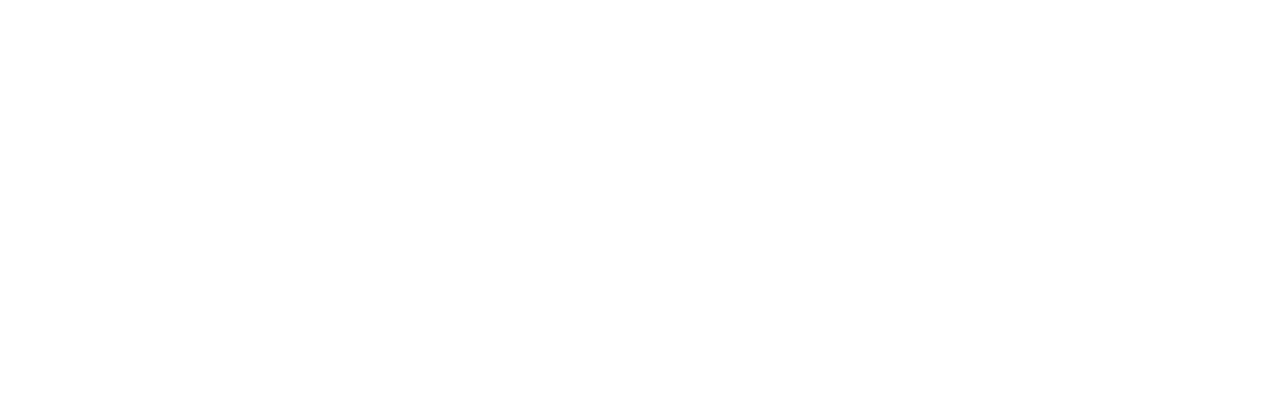
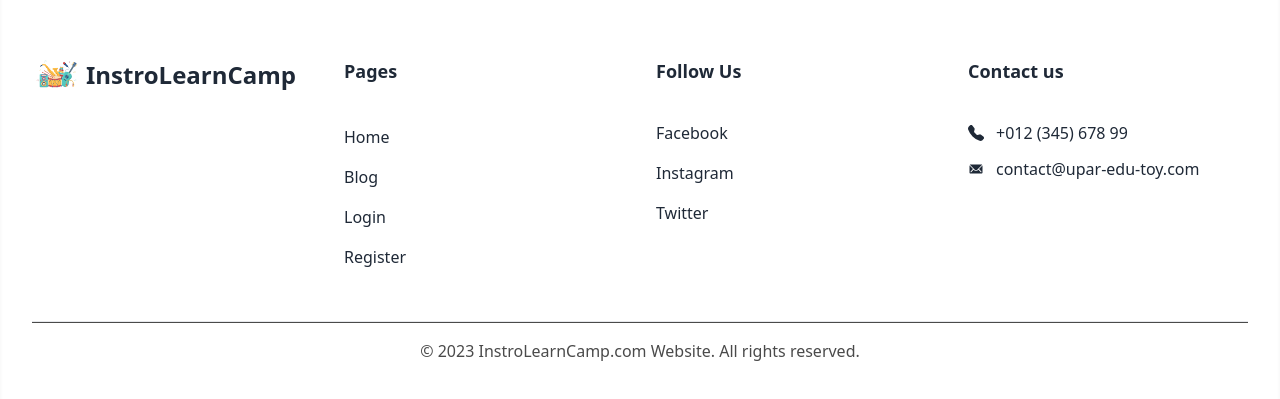
Before and after one commit to AbtahiHasan/instro-learn-camp, a React (Vite) app: page / in a window 1280 px wide. Shown: the part 809-1208 px from the top of the page. Before the commit the page ends 800 px from the top, so only its background shows below. Built offline with nearby package versions, Linux system fonts and the light colour scheme; no server answers.

Commit message:
basic footer done

```diff
--- /dev/null
+++ b/src/client/components/shared/Footer.jsx
@@ -0,0 +1,127 @@
+import React from 'react';
+import { Link } from 'react-router-dom';
+import { BsFillTelephoneFill } from "react-icons/bs";
+import { IoIosMail,  } from "react-icons/io";
+import logo from "/logo.svg"
+
+const Footer = () => {
+    return (
+
+      <footer  className="relative z-10 shadow-inner pt-20 pb-10 lg:pt-[120px]  lg:pb-20 px-3 ">
+        <div className="container mx-auto">
+          <div className="-mx-4 grid md:grid-cols-4">
+            <div className="w-full px-4">
+              <div className="mb-10 w-full">
+              <Link className="flex items-center gap-1">
+                <img className="h-[35px]" src={logo} alt="" /> <h3 className="text-2xl font-bold">InstroLearnCamp</h3>
+              </Link>
+
+              </div>
+            </div>
+            <div className="w-full px-4">
+              <div className="mb-10 w-full">
+                <h4 className="text-dark mb-9 text-lg font-semibold">Pages</h4>
+                <ul>
+                  <li>
+                    <Link
+                      to="/"
+                      className="text-body-color hover:text-primary mb-2 inline-block text-base leading-loose"
+                    >
+
+                    Home
+                    </Link>
+                  </li>
+                  <li>
+                    <Link
+                      to="/blog"
+                      className="text-body-color hover:text-primary mb-2 inline-block text-base leading-loose"
+                    >
+                       Blog
+                    </Link>
+                  </li>
+                  <li>
+                    <Link
+                      to="/login"
+                      className="text-body-color hover:text-primary mb-2 inline-block text-base leading-loose"
+                    >
+                      Login
+                    </Link>
+                  </li>
+                  <li>
+                    <Link
+                      to="/register"
+                      className="text-body-color hover:text-primary mb-2 inline-block text-base leading-loose"
+                    >
+                      Register
+                    </Link>
+                  </li>
+                </ul>
+              </div>
+            </div>
+            <div className="w-full px-4">
+            <div>
+                  <h4 className="text-dark mb-9 text-lg font-semibold">
+                      Follow Us
+                  </h4>
+                  <ul className="mt-4">
+                      <li>
+                          <Link
+                              to="#"
+                              className="text-base leading-6  "
+                          >
+                              Facebook
+                          </Link>
+                      </li>
+                      <li className="mt-4">
+                          <Link
+                              to="#"
+                              className="text-base leading-6  "
+                          >
+                              Instagram
+                          </Link>
+                      </li>
+                      <li className="mt-4">
+                          <Link
+                              to="#"
+                              className="text-base leading-6  "
+                          >
+                              Twitter
+                          </Link>
+                      </li>
+                  </ul>
+              </div>
+            </div>
+            <div className="w-full px-4 ">
+              <div className="mb-10 w-full">
+                <h4 className="text-dark mb-9 text-lg font-semibold">Contact us</h4>
+                <ul>
+                  <li className='flex items-center gap-3'>
+                    <BsFillTelephoneFill/>
+                    <span>+012 (345) 678 99</span>
+                  </li>
+                  <li className='flex items-center gap-3 mt-3'>
+                    <IoIosMail/>
+                    contact@upar-edu-toy.com
+                  </li>
+
+
+                </ul>
+              </div>
+            </div>
+
+          </div>
+        </div>
+        <div className='container text-center'>
+        <hr className='w-full h-[2px] bg-[#4a4a4a]' />
+          <p className='mt-4 text-[#4a4a4a]'> © 2023 InstroLearnCamp.com Website. All rights reserved. </p>
+
+        </div>
+      </footer>
+
+
+
+
+    );
+};
+
+export default Footer;
--- a/src/context/AuthProvider.jsx
+++ b/src/context/AuthProvider.jsx
@@ -2,8 +2,8 @@
 import { useContext } from "react";
 import { createContext } from "react";
 import { getAuth, createUserWithEmailAndPassword, signInWithEmailAndPassword, signOut, onAuthStateChanged, GoogleAuthProvider, signInWithPopup, GithubAuthProvider } from "firebase/auth";
-import app from "../firebase/firebase.config";
 
+import app from "../firebase/firebase.config"
 
 
 const AuthContext = createContext()
--- a/src/layouts/RootLayout.jsx
+++ b/src/layouts/RootLayout.jsx
@@ -1,11 +1,16 @@
 import { Outlet } from 'react-router-dom';
 import Navbar from '../client/components/shared/Navbar';
+import Footer from '../client/components/shared/Footer';
 
 const RootLayout = () => {
     return (
         <main>
             <Navbar/>
+            <div  className='min-h-[calc(100vh-136px)]'>
+
             <Outlet/>
+            </div>
+            <Footer/>
         </main>
     );
 };
--- a/src/login/Login.jsx
+++ b/src/login/Login.jsx
@@ -22,9 +22,7 @@
     const { register, handleSubmit, } = useForm();
 
     const hendleForm = (data) => {
-        const form = e.target
-        const email = form.email.value;
-        const password = form.password.value
+        console.log(data)
         setError(null)
 
         if(!email || !password) {
```
